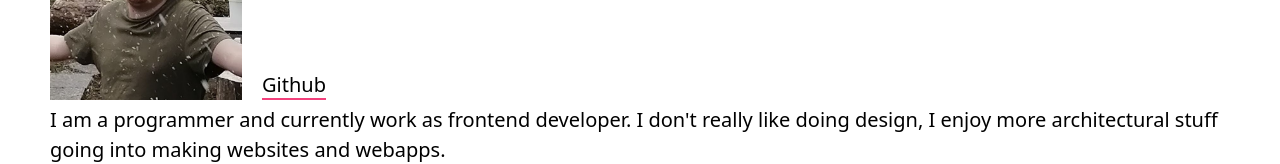
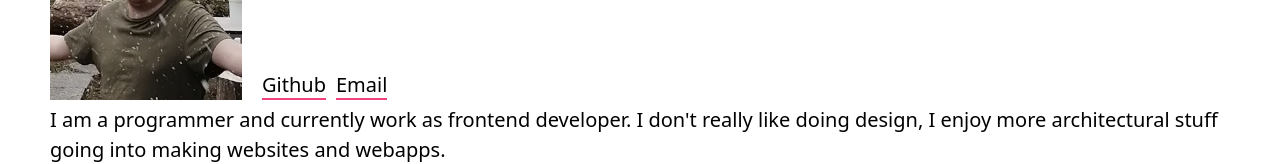
Before and after one commit to tsivinsky/website, a Next.js app: page / in a window 1280 px wide. Shown: the part 142-306 px from the top of the page. Built offline with nearby package versions, Linux system fonts and the light colour scheme.

Commit message:
add email link

```diff
--- a/src/app/page.tsx
+++ b/src/app/page.tsx
@@ -19,7 +19,7 @@ export default function Home() {
             Hi, this is my personal website. Here you can find info about me and
             my projects.
           </p>
-          <div className="mt-auto">
+          <div className="mt-auto flex gap-2">
             <a
               href="https://github.com/tsivinsky"
               target="_blank"
@@ -27,6 +27,7 @@ export default function Home() {
             >
               Github
             </a>
+            <a href="mailto:daniil@tsivinsky.com">Email</a>
           </div>
         </div>
       </div>
```
